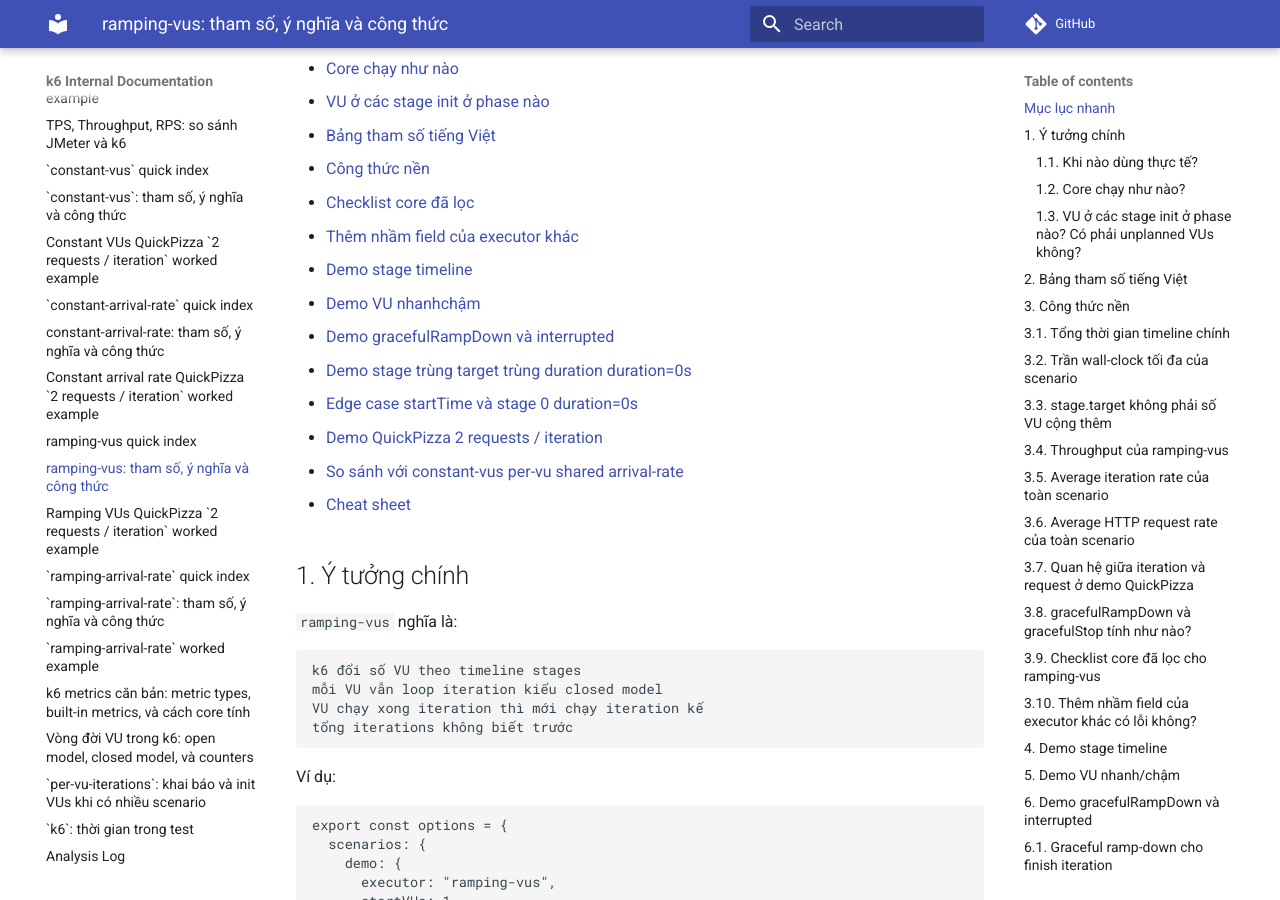
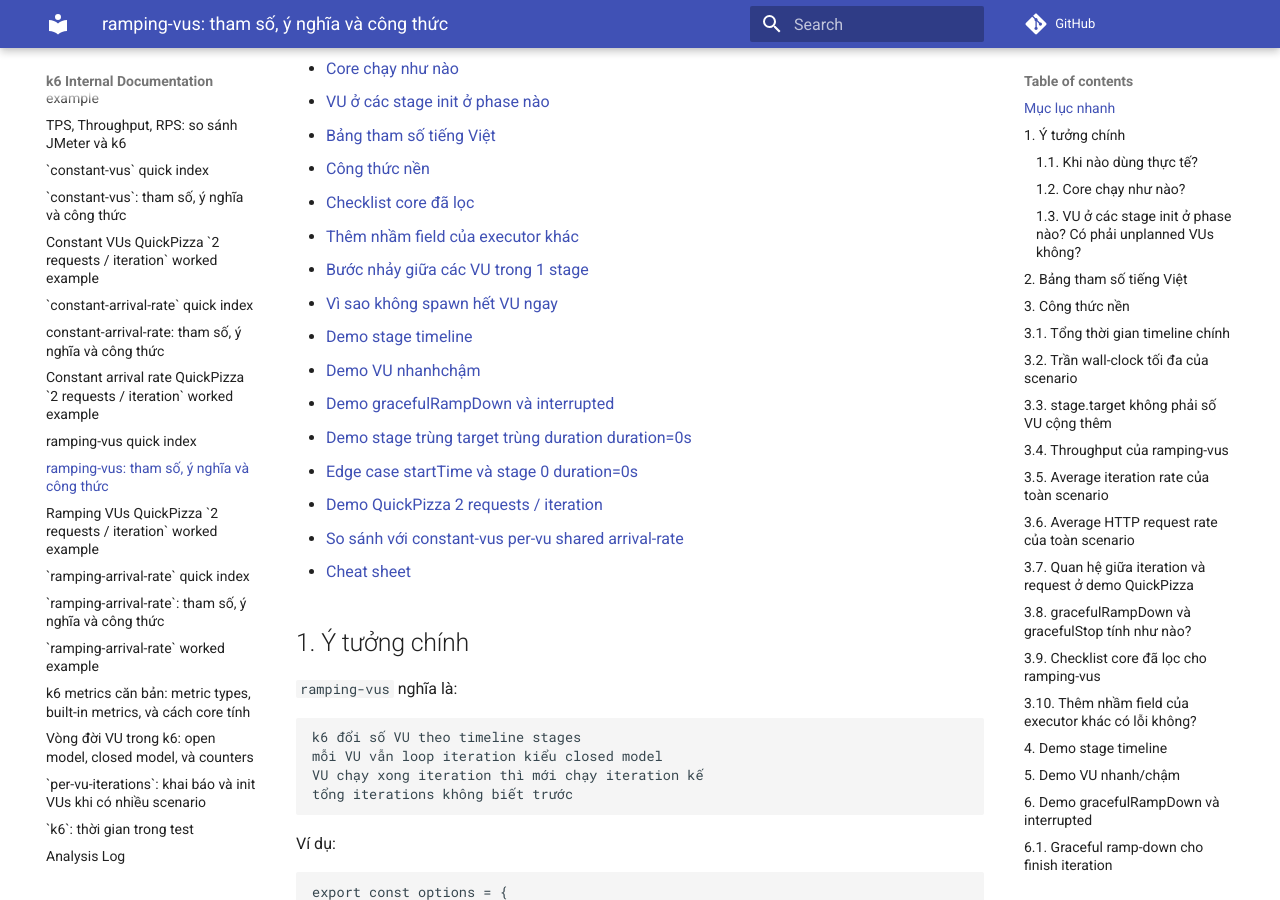
Before and after one commit to meomew-auto/markdown, an MkDocs documentation site: the page built from docs/20260517_ramping-vus-tham-so-cong-thuc.md, in a window 1280 px wide and 900 px high, scrolled down 762 px. Built offline with MkDocs 1.6.1 and Material for MkDocs 9.7.7, drawn with Linux system fonts in a browser that asks for light colours; comment, search, counter and statistics services are not loaded.

Commit message:
Update docs

```diff
--- a/docs/20260517_ramping-vus-tham-so-cong-thuc.md
+++ b/docs/20260517_ramping-vus-tham-so-cong-thuc.md
@@ -39,6 +39,8 @@ docs/20260517_ramping_vus_quickpizza_two_requests_worked_example.md
 - [Công thức nền](#3-công-thức-nền)
 - [Checklist core đã lọc](#39-checklist-core-đã-lọc-cho-ramping-vus)
 - [Thêm nhầm field của executor khác](#310-thêm-nhầm-field-của-executor-khác-có-lỗi-không)
+- [Bước nhảy giữa các VU trong 1 stage](#311-bước-nhảy-giữa-các-vu-trong-1-stage)
+- [Vì sao không spawn hết VU ngay](#312-vì-sao-không-spawn-hết-vu-ngay-từ-đầu)
 - [Demo stage timeline](#4-demo-stage-timeline)
 - [Demo VU nhanhchậm](#5-demo-vu-nhanhchậm)
 - [Demo gracefulRampDown và interrupted](#6-demo-gracefulrampdown-và-interrupted)
```
